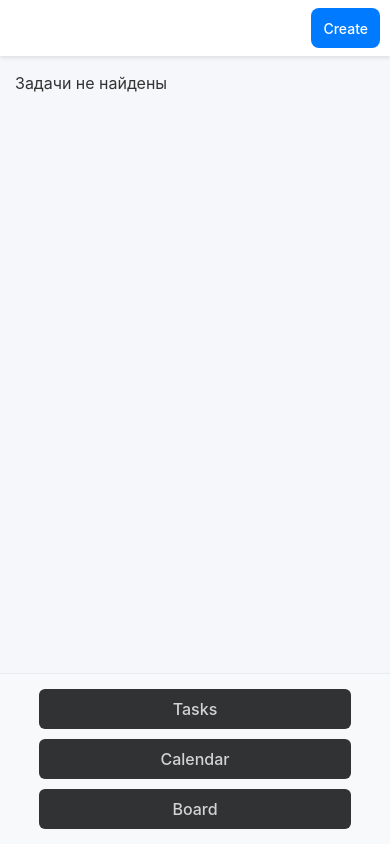
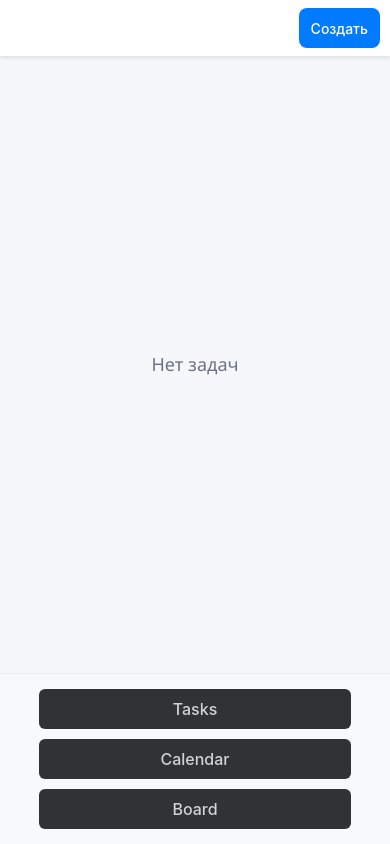
Before and after one commit to Gaigerov/TasksManager, a React (Create React App) app: page / in a window 390 px wide. Built offline with nearby package versions, Linux system fonts and the light colour scheme; some icons are missing.

Commit message:
Скорректировал отображение списка

```diff
--- a/src/components/Footer/Footer.module.css
+++ b/src/components/Footer/Footer.module.css
@@ -1,13 +1,12 @@
 .footer {
     display: flex;
-    flex-shrink: 0; /* Запрещаем сжатие */
+    flex-shrink: 0;
     width: 100%;
     justify-content: space-between;
     align-items: center;
     padding: 15px 0;
     background-color: #f8f9fa;
     border-top: 1px solid #e9ecef;
-    margin-top: auto; /* Прижимаем к низу */
 }
 
 .buttonGroup {
--- a/src/components/Header/Header.tsx
+++ b/src/components/Header/Header.tsx
@@ -68,7 +68,7 @@ const Header: React.FC<HeaderProps> = ({onOpenModal}) => {
                 className={styles.createButton}
                 onClick={() => onOpenModal && onOpenModal()}
             >
-                Create
+                Создать
             </Button>
         </header>
     );
--- a/src/components/MainPage/MainPage.module.css
+++ b/src/components/MainPage/MainPage.module.css
@@ -1,14 +1,14 @@
 .mainContainer {
     display: flex;
     flex-direction: column;
-    min-height: 100vh;
+    height: 100vh;
     width: 100%;
     overflow: hidden;
 }
 
 .content {
-    flex: 1 0 auto;
-    padding: 0 10px;
+    flex: 1 1 auto;
+    padding: 0;
     background-color: #f5f7fa;
     box-sizing: border-box;
     display: flex;
@@ -16,9 +16,3 @@
     min-height: 0;
     overflow: hidden;
 }
-
-@media (max-width: 768px) {
-    .content {
-        padding: 15px;
-    }
-}
--- a/src/components/TaskManager/TaskManager.module.css
+++ b/src/components/TaskManager/TaskManager.module.css
@@ -1,8 +1,8 @@
 .taskManager {
-    max-width: 800px;
+    width: 100%;
     width: 100%;
     margin: 0 auto;
-    padding: 20px;
+    padding: 0 10px;
     font-family: 'Segoe UI', Tahoma, Geneva, Verdana, sans-serif;
     flex: 1 1 auto;
     display: flex;
@@ -10,12 +10,3 @@
     min-height: 0;
     overflow: hidden;
 }
-
-.emptyState {
-    text-align: center;
-    padding: 40px 20px;
-    background-color: #f9fafb;
-    border-radius: 8px;
-    border: 1px dashed #d1d5db;
-    flex: 1;
-}
--- a/src/components/TaskManager/TaskManager.tsx
+++ b/src/components/TaskManager/TaskManager.tsx
@@ -1,20 +1,13 @@
 import React from 'react';
 import {observer} from 'mobx-react-lite';
 import TasksList from '../TasksList/TasksList';
-import {useTaskStore} from '../../stores/storeContext';
+import styles from './TaskManager.module.css';
 
 const TaskManager: React.FC = observer(() => {
-    const taskStore = useTaskStore();
 
     return (
-        <div className="task-manager">
-            {taskStore.tasks.length > 0 ? (
-                <TasksList />
-            ) : (
-                <div className="empty-state">
-                    <p>Задачи не найдены</p>
-                </div>
-            )}
+        <div className={styles.taskManager}>
+            <TasksList />
         </div>
     );
 });
--- a/src/components/TaskModal/ModalBody/ModalBody.tsx
+++ b/src/components/TaskModal/ModalBody/ModalBody.tsx
@@ -32,7 +32,6 @@ const ModalBody: React.FC<ModalBodyProps> = ({
             onChange(field, e.target.value);
         };
 
-    // Функции очистки полей
     const handleClearTitle = () => onChange('title', '');
     const handleClearDescription = () => onChange('description', '');
 
--- a/src/components/TaskModal/ModalFooter/ModalFooter.module.css
+++ b/src/components/TaskModal/ModalFooter/ModalFooter.module.css
@@ -23,6 +23,8 @@
     transition: all 0.2s ease;
     border: 1px solid transparent;
 }
+
+
 
 /* Primary - синий */
 .primary {
--- a/src/components/TaskModal/TaskModal.tsx
+++ b/src/components/TaskModal/TaskModal.tsx
@@ -78,7 +78,7 @@ const TaskModal: React.FC = observer(() => {
             <div className={styles.modal} onClick={e => e.stopPropagation()}>
                 <div className={styles.modalContent}>
                     <ModalHeader
-                        title={isNewTask ? "Создать задачу" : `Редактировать: ${task.title}`}
+                        title={isNewTask ? "Создать задачу" :  "Редактировать задачу"}
                     />
 
                     <ModalBody
--- a/src/components/TasksList/TasksList.module.css
+++ b/src/components/TasksList/TasksList.module.css
@@ -5,5 +5,15 @@
   width: 100%;
   margin: 0;
   padding: 0;
-  overflow-y: hidden;
+  overflow: hidden;
 }
+
+.emptyList {
+  display: flex;
+  align-items: center;
+  justify-content: center;
+  height: 100%;
+  width: 100%;
+  color: #6b7280;
+  font-size: 18px;
+}
--- a/src/components/TasksList/TasksList.tsx
+++ b/src/components/TasksList/TasksList.tsx
@@ -1,16 +1,17 @@
-import { observer } from 'mobx-react-lite';
-import { List, AutoSizer, ListRowRenderer } from 'react-virtualized';
+import {observer} from 'mobx-react-lite';
+import {List, AutoSizer, ListRowRenderer} from 'react-virtualized';
 import 'react-virtualized/styles.css';
 import Task from '../Task/Task';
-import { useTaskStore } from '../../stores/storeContext';
-import { useCallback } from 'react';
+import {useTaskStore} from '../../stores/storeContext';
+import {useCallback} from 'react';
+import styles from './TasksList.module.css';
 
 const TasksList = observer(() => {
     const taskStore = useTaskStore();
-  const { filteredTasks } = taskStore;
+    const {filteredTasks} = taskStore;
 
     const rowRenderer: ListRowRenderer = useCallback(
-    ({ index, key, style }) => {
+        ({index, key, style}) => {
             const task = filteredTasks[index];
             return (
                 <div key={key} style={style}>
@@ -22,9 +23,10 @@ const TasksList = observer(() => {
     );
 
     return (
-    <div className="tasksContainer" style={{ height: '800px', padding: '0' }}>
+        <div className={styles.tasksContainer}>
+            {filteredTasks.length > 0 ? (
                 <AutoSizer>
-        {({ width, height }) => (
+                    {({width, height}) => (
                         <List
                             width={width}
                             height={height}
@@ -36,10 +38,16 @@ const TasksList = observer(() => {
                                 paddingTop: 20,
                                 paddingBottom: 30,
                                 boxSizing: 'border-box',
+                                overflowY: 'auto'
                             }}
                         />
                     )}
                 </AutoSizer>
+            ) : (
+                <div className={styles.emptyList}>
+                    <p>Нет задач</p>
+                </div>
+            )}
         </div>
     );
 });
```
Lines whose indentation alone changed are shown as unchanged.
